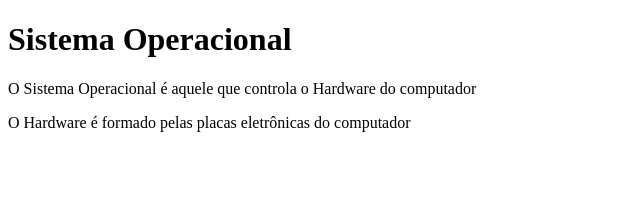
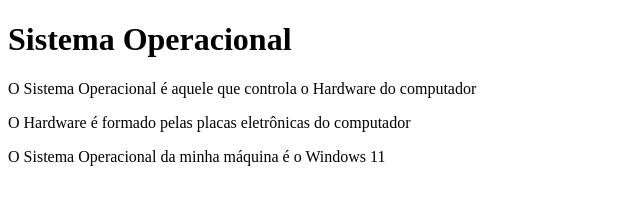
Before and after one commit to 11zanella/teste_cyber01, a plain HTML site: page index.html in a window 1280 px wide. Shown: the whole page, without its empty margins (0-640 px from the left). Drawn offline with Linux system fonts and the light colour scheme.

Commit message:
seguda versao

```diff
--- a/index.html
+++ b/index.html
@@ -10,5 +10,6 @@
     <h1>Sistema Operacional</h1>
     <p>O Sistema Operacional é aquele que controla o Hardware do computador</p>
     <p>O Hardware é formado pelas placas eletrônicas do computador</p>
+    <p>O Sistema Operacional da minha máquina é o Windows 11</p>
 </body>
 </html>
```
